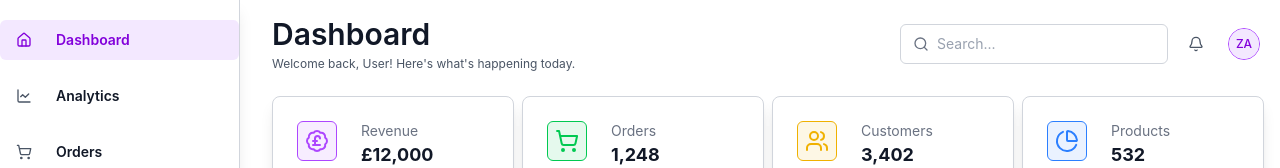
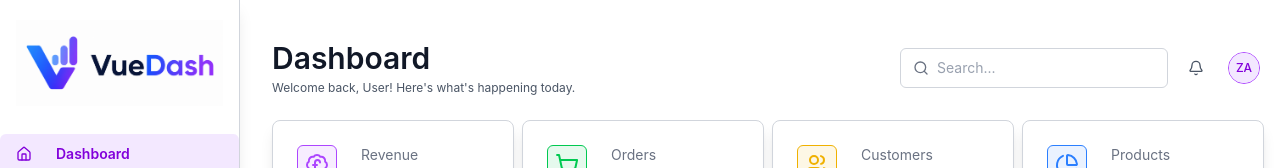
Before and after one commit to Zafir24/dashboard-ui, a Vue app: page / in a window 1280 px wide. Shown: the top 168 px of the page. Built offline with nearby package versions, Linux system fonts and the light colour scheme.

Commit message:
added logo

```diff
--- a/src/components/dashboard-ui/Dashboard.vue
+++ b/src/components/dashboard-ui/Dashboard.vue
@@ -31,6 +31,7 @@ import { UserRound } from '@lucide/vue';
 import { PackagePlus } from '@lucide/vue';
 import { Star } from '@lucide/vue';
 import { Undo2 } from '@lucide/vue';
+import projectLogo from '../../../vue-dash.png'
 const revenueSeries = [
   {
     name: 'Revenue',
@@ -184,6 +185,9 @@ const teamRows = [
   <div class="bg-white">
     <div class="flex min-h-screen gap-4">
       <div class="sticky top-0 z-20 flex h-screen w-60 shrink-0 flex-col gap-4 overflow-y-auto border-r border-gray-300 bg-white pt-5 shadow-lg">
+        <div class="px-4 pb-3">
+          <img :src="projectLogo" alt="Vue Dash logo" class="mx-auto w-full h-auto object-contain" />
+        </div>
         <List :clickable="true" :active="true">
             <template #start>
               <Icon filled="non" :clickable="false" size="small"><House class="h-4 w-4" /></Icon>
@@ -247,7 +251,8 @@ const teamRows = [
             </template>
           </List>
       </div>
-      <div class="flex min-w-0 flex-1 flex-col gap-4 p-4">
+
+      <div class="flex min-w-0 flex-1 flex-col gap-4 p-4 pt-10">
         <div
         data-slot="header text"
         class="flex items-center justify-between gap-3">
```
Also changed, not shown: Vue-Dash.png (added).
